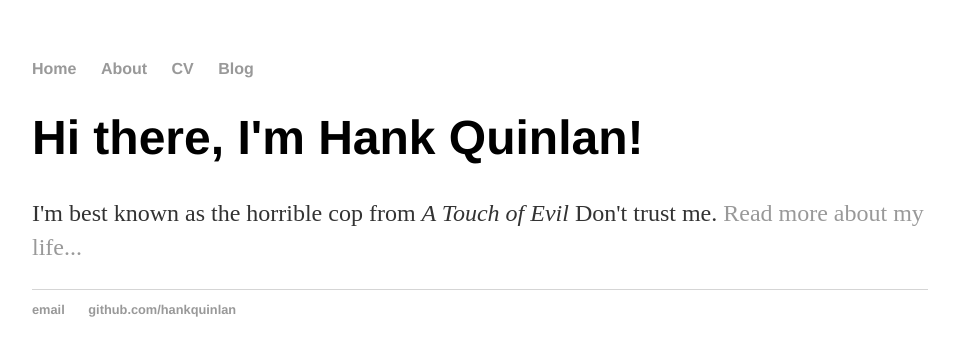
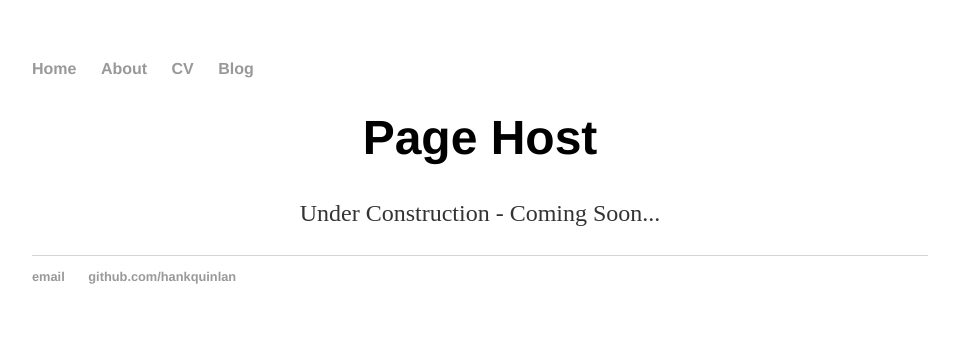
Before and after one commit to mosee101/mosee101.github.io, a Jekyll site: the page built from index.html, in a window 1280 px wide. Shown: the top 356 px of the page, without its empty margins (160-1119 px from the left). Built offline with Jekyll 4.4.1, drawn with Linux system fonts in a browser that asks for light colours.

Commit message:
Update index.html

```diff
--- a/index.html
+++ b/index.html
@@ -1,8 +1,8 @@
 ---
 layout: default
-title: Hank Quinlan, Horrible Cop
+title: Page Host
 ---
 <div class="blurb">
-	<h1>Hi there, I'm Hank Quinlan!</h1>
-	<p>I'm best known as the horrible cop from <em>A Touch of Evil</em> Don't trust me. <a href="/about">Read more about my life...</a></p>
+	<center><h1>Page Host</h1></center>
+	<center><p>Under Construction - Coming Soon...</a></p></center>
 </div><!-- /.blurb -->
```
